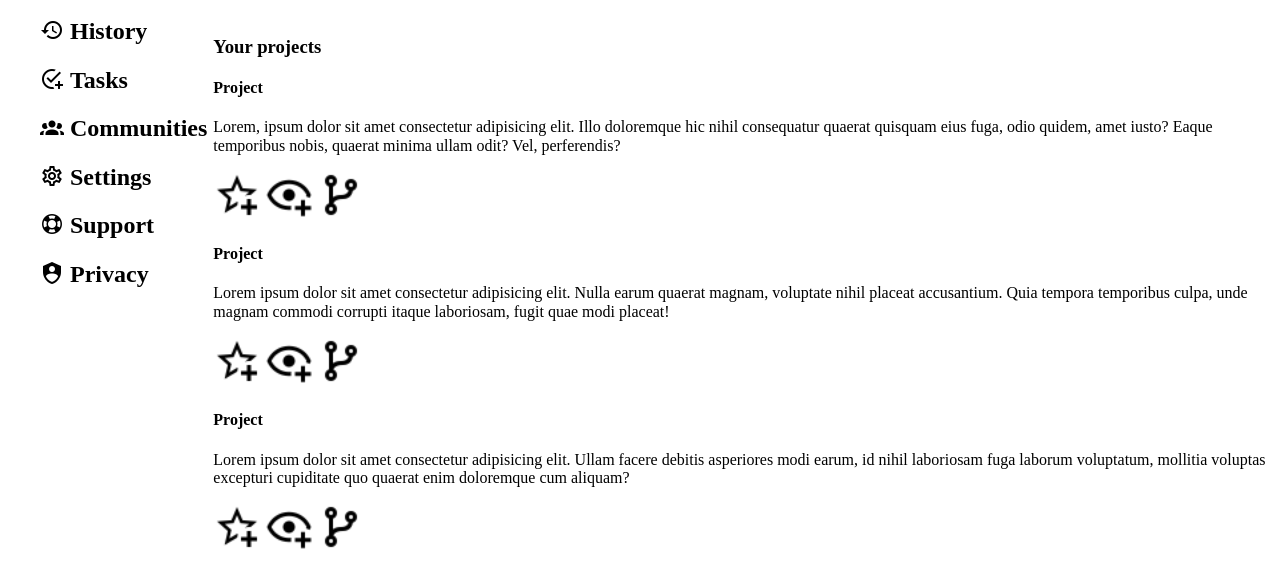
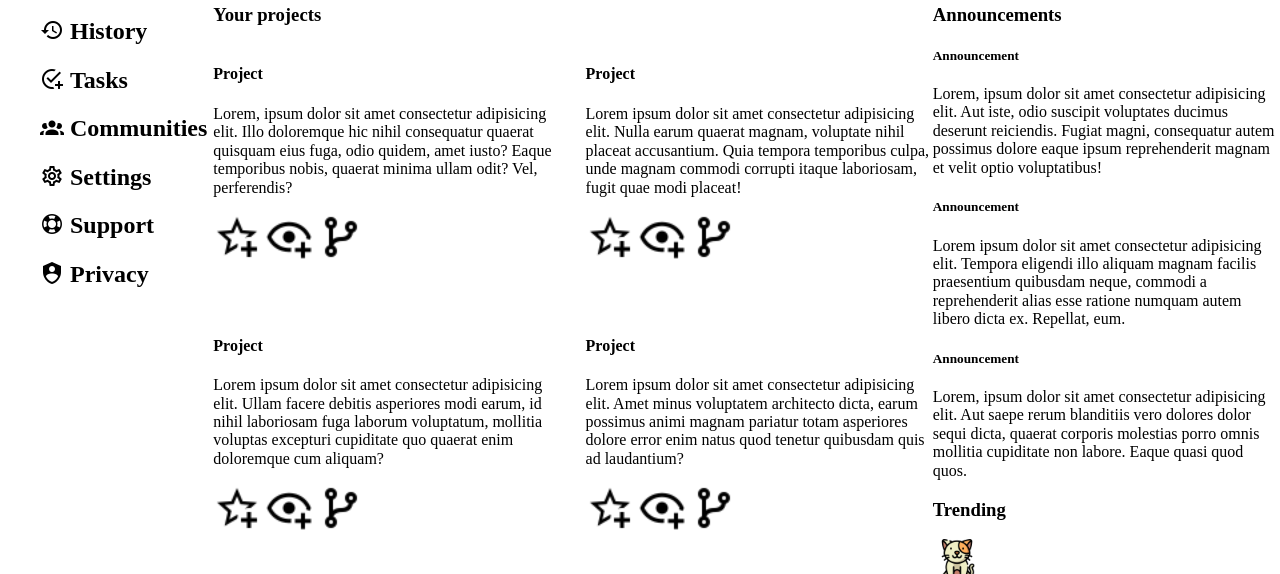
Before and after one commit to ankur26/admin-dashboard-page, a plain HTML site: page index.html in a window 1280 px wide. Shown: the part 209-783 px from the top of the page. Drawn offline with Linux system fonts and the light colour scheme.

Commit message:
Fixed sidebar gap issues

```diff
--- a/index.html
+++ b/index.html
@@ -170,6 +170,7 @@
                 </section>
             </section>
         </section>
+        <section class="side-bar">
         <section class="announcements">
             <h3>Announcements</h3>
             <section class="content">
@@ -234,6 +235,7 @@
                 </section>
             </section>
         </section>
+    </section>
     </main>
     <footer>
         <div>Icons made by <a href="https://www.freepik.com" title="Freepik">Freepik</a> from <a
--- a/styles.css
+++ b/styles.css
@@ -22,6 +22,11 @@ img{
 }
 .main{
     grid-area: 2/2/3/3;
+    display: grid;
+    gap:25px;
+    grid-template-columns: 4fr 2fr;
+    /* grid-template-rows: repeat(2,1fr); */
+    margin-top: 50px;
 }
 footer{
     grid-area: 3/1/4/3;
@@ -69,3 +74,11 @@ ul{
     flex-flow: row nowrap;
 
 }
+.project-content{
+    grid-area:1/1/3/2;
+    display: grid;
+    grid-template-columns: repeat(2,50%);
+    column-gap: 25px;
+    row-gap: 50px;
+    /* padding:25px; */
+}
```
